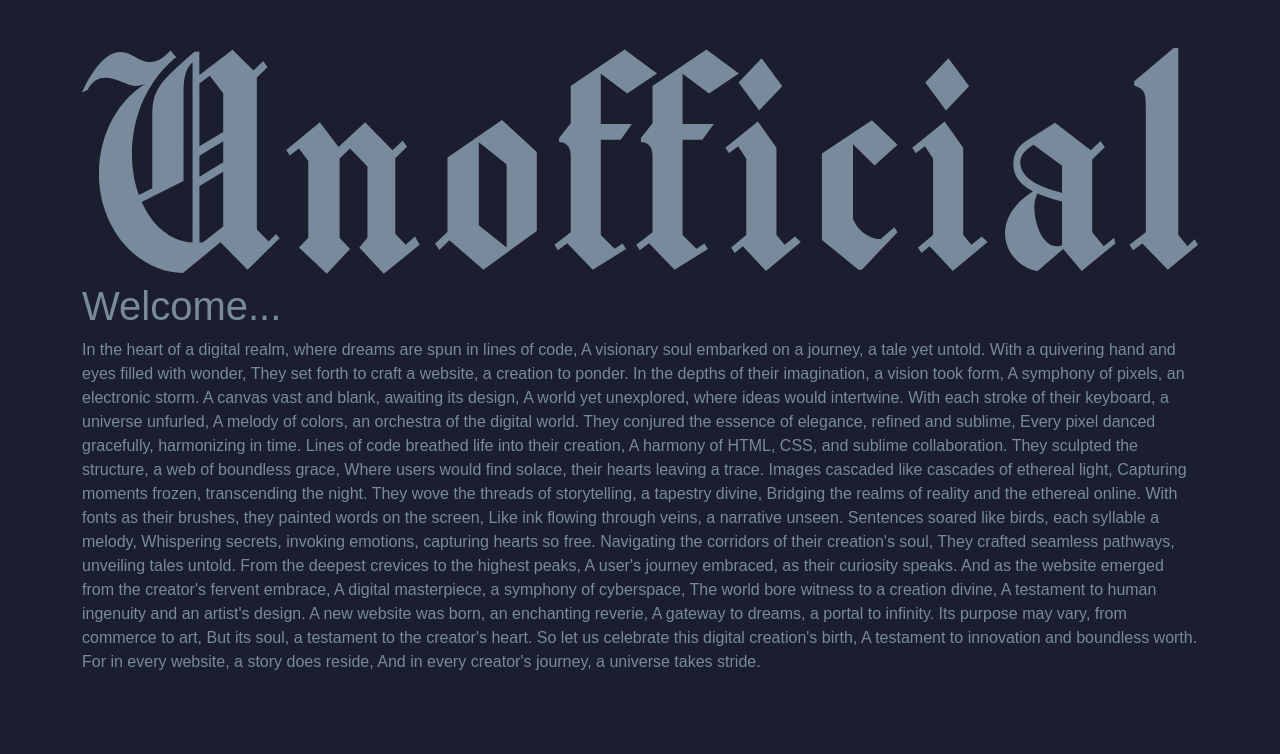
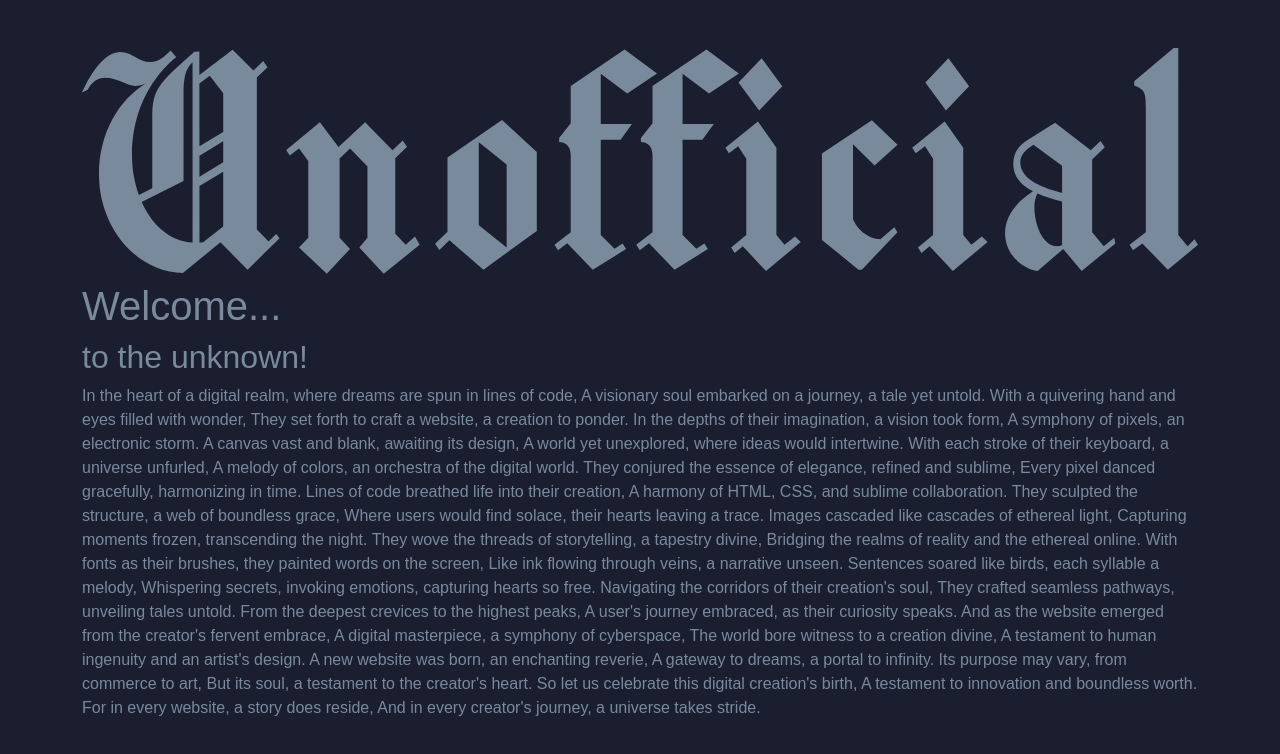
Before and after one commit to unofficiallly/unofficiallly.github.io, a plain HTML site: page index.html in a window 1280 px wide. Drawn offline with nearby package versions, Linux system fonts and the light colour scheme; a web font is replaced by a local one.

Commit message:
Update index.html

```diff
--- a/index.html
+++ b/index.html
@@ -80,6 +80,7 @@
         </svg>
 
         <h1 class="color-grey">Welcome...</h1>
+        <h2>to the unknown!</h2>
         <p>
             In the heart of a digital realm, where dreams are spun in lines of code,
             A visionary soul embarked on a journey, a tale yet untold.
```
